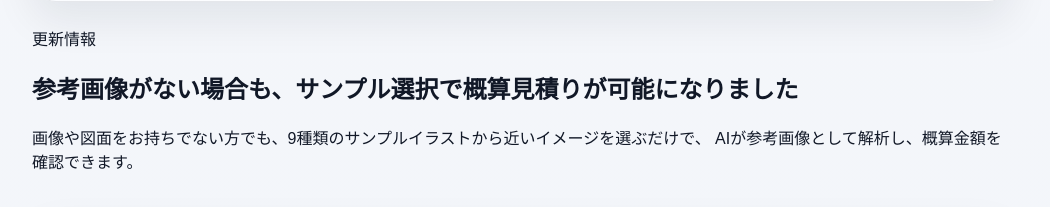
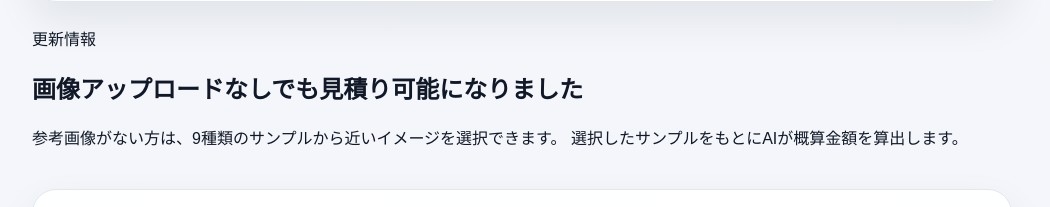
Before and after one commit to k-hioki-source/ai-estimate, a Next.js app: page / in a window 1280 px wide. Shown: the part 785-992 px from the top of the page, without its empty margins (118-1168 px from the left). Built offline with nearby package versions, Linux system fonts and the light colour scheme.

Commit message:
Update EstimateForm.tsx

```diff
--- a/components/EstimateForm.tsx
+++ b/components/EstimateForm.tsx
@@ -368,13 +368,12 @@ async function handleFormalQuoteRequest() {
 
   <div>
     <h2 className="updateTitle">
-      参考画像がない場合も、サンプル選択で概算見積りが可能になりました
-    </h2>
-
-    <p className="updateText">
-      画像や図面をお持ちでない方でも、9種類のサンプルイラストから近いイメージを選ぶだけで、
-      AIが参考画像として解析し、概算金額を確認できます。
-    </p>
+  画像アップロードなしでも見積り可能になりました
+</h2>
+<p className="updateText">
+  参考画像がない方は、9種類のサンプルから近いイメージを選択できます。
+  選択したサンプルをもとにAIが概算金額を算出します。
+</p>
   </div>
 </section>
 
```
